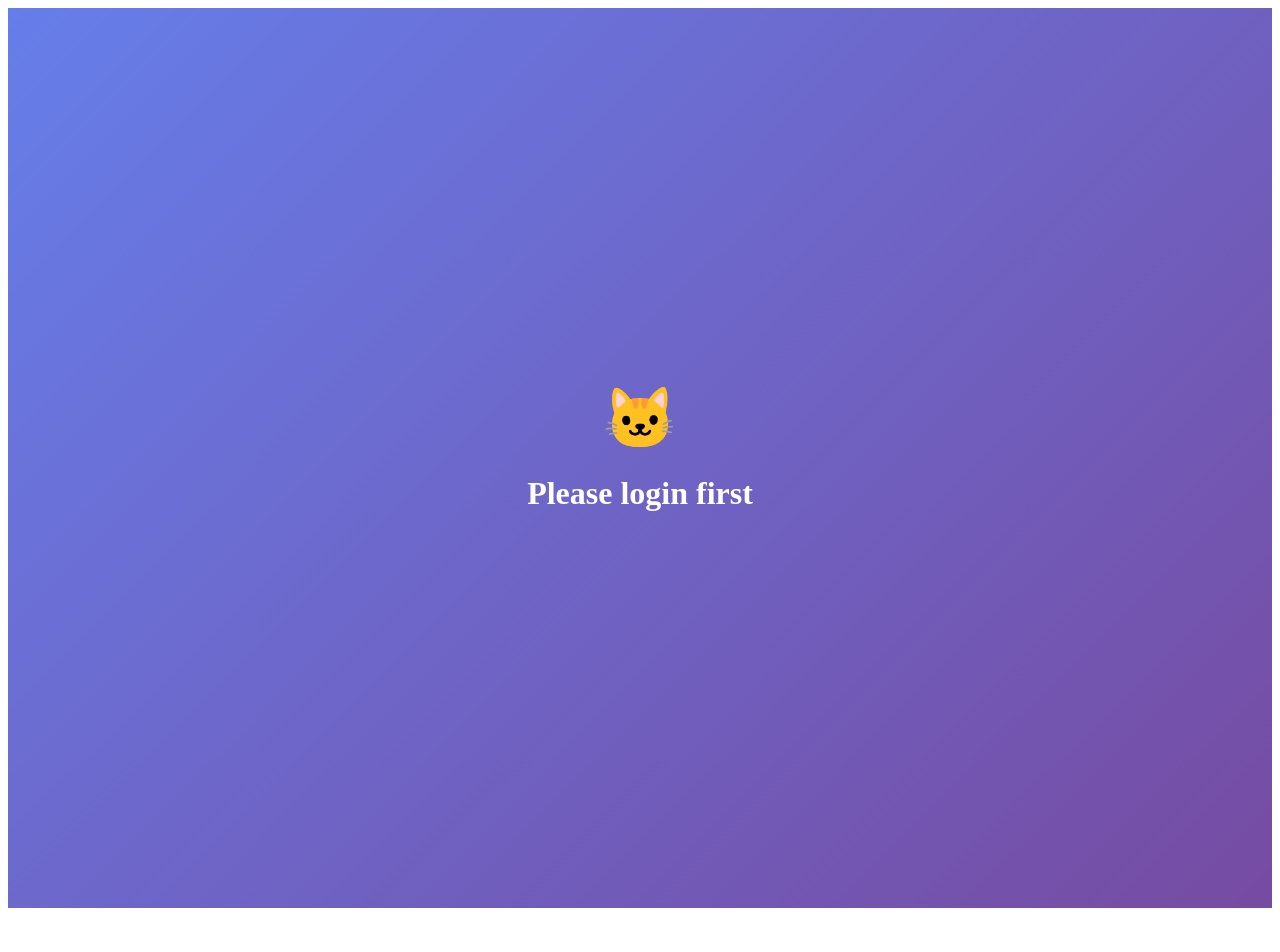
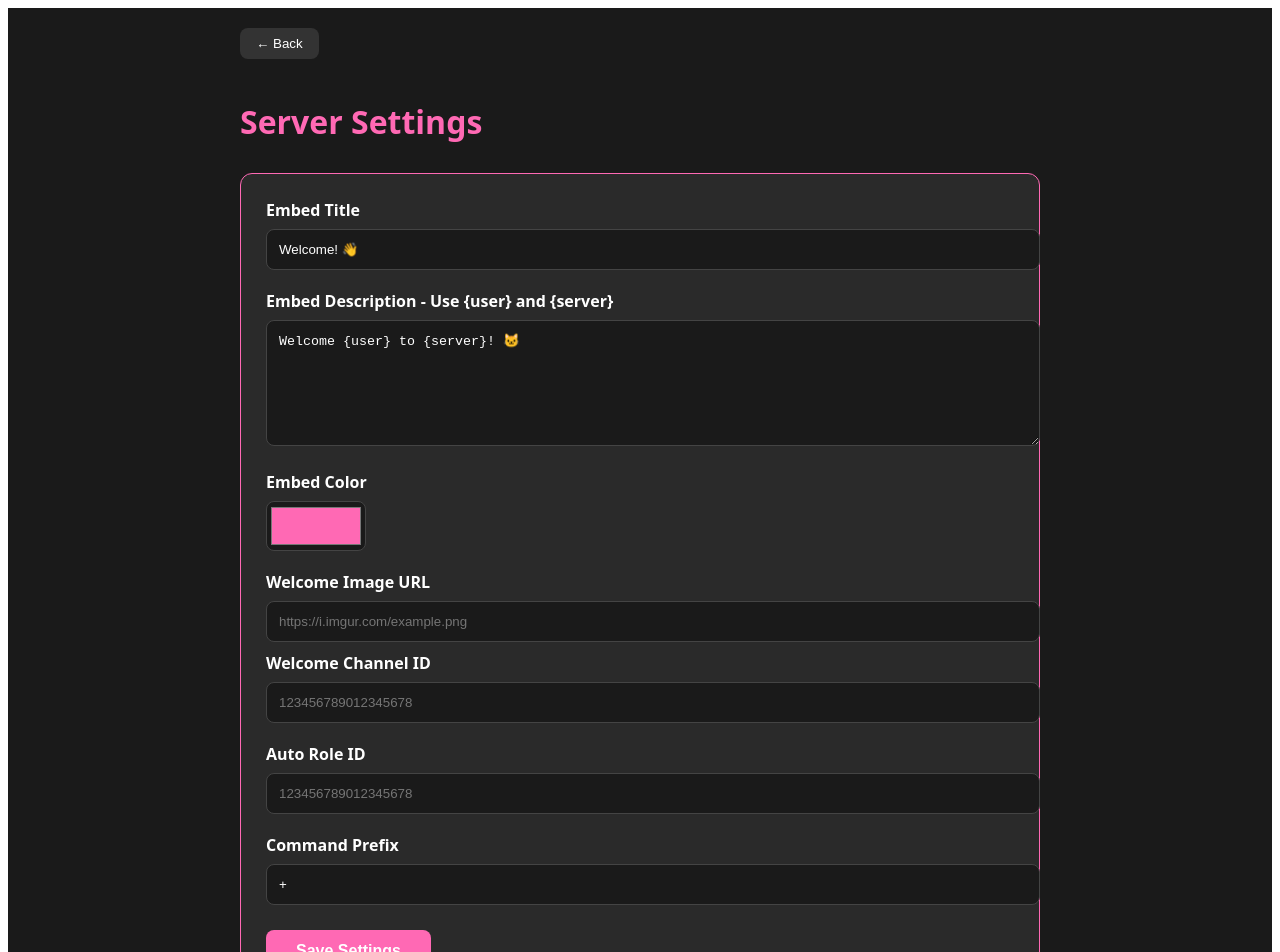
Before and after one commit to KawaseFuyuki/iris-fuyuki-dashboard, a Next.js app: page /dashboard/1 in a window 1280 px wide. Shown: the top 952 px of the page. Before the commit the page ends 916 px from the top, so only its background shows below. Built offline with nearby package versions, Linux system fonts and the light colour scheme; no server answers.

Commit message:
Fix: Remove useSession from dashboard page to prevent white screen crash  - Removed next-auth useSession check causing page crash - Added error handling for API fetch - Added loading state for router query - Dashboard now loads correctly on Manage click

```diff
--- a/pages/dashboard/[id].js
+++ b/pages/dashboard/[id].js
@@ -1,15 +1,13 @@
 import { useRouter } from 'next/router'
-import { useSession } from "next-auth/react"
 import { useEffect, useState } from 'react'
 
-export default function ServerDashboard() {
+export default function GuildDashboard() {
   const router = useRouter()
-  const { data: session } = useSession()
   const { id } = router.query
   const [settings, setSettings] = useState({
-    welcomeMessage: '',
+    welcomeMessage: 'Welcome {user} to {server}! 🐱',
     welcomeChannel: '',
-    welcomeEmbedTitle: '',
+    welcomeEmbedTitle: 'Welcome! 👋',
     welcomeEmbedColor: '#ff69b4',
     welcomeImageUrl: '',
     autoRole: '',
@@ -22,300 +20,219 @@ export default function ServerDashboard() {
     if (id) {
       fetch(`/api/guilds/${id}/settings`)
         .then(res => res.json())
-    .then(data => setSettings(data))
+        .then(data => {
+          if (data && !data.error) setSettings(data)
+        })
+        .catch(err => console.log('Failed to load settings:', err))
     }
   }, [id])
 
   const saveSettings = async () => {
     setSaving(true)
-    await fetch(`/api/guilds/${id}/settings`, {
+    try {
+      const res = await fetch(`/api/guilds/${id}/settings`, {
         method: 'POST',
         headers: { 'Content-Type': 'application/json' },
         body: JSON.stringify(settings)
       })
-    setSaving(false)
+      if (res.ok) {
         setSaved(true)
         setTimeout(() => setSaved(false), 2000)
       }
-
-  if (!session) {
-    return (
-      <div style={{
-        padding: 50,
-        textAlign: 'center',
-        background: 'linear-gradient(135deg, #667eea 0%, #764ba2 100%)',
-        minHeight: '100vh',
-        color: 'white',
-        display: 'flex',
-        alignItems: 'center',
-        justifyContent: 'center'
-      }}>
-        <div>
-          <div style={{ fontSize: '60px' }}>🐱</div>
-          <h1>Please login first</h1>
-        </div>
-      </div>
-    )
+    } catch (err) {
+      console.log('Save failed:', err)
+    }
+    setSaving(false)
   }
 
+  if (!id) return <div style={{ background: '#1a1a1a', minHeight: '100vh', display: 'flex', alignItems: 'center', justifyContent: 'center', color: 'white' }}>Loading...</div>
+
   return (
-    <div style={{
-      padding: 30,
-      background: 'linear-gradient(135deg, #667eea 0%, #764ba2 100%)',
-      minHeight: '100vh',
-      color: 'white',
-      fontFamily: 'system-ui'
-    }}>
+    <div style={{ background: '#1a1a1a', minHeight: '100vh', padding: '20px', fontFamily: 'system-ui' }}>
+      <div style={{ maxWidth: '800px', margin: '0 auto' }}>
         <button
           onClick={() => router.push('/')}
           style={{
-          padding: '10px 20px',
-          background: 'white',
-          color: '#764ba2',
+            background: '#333',
+            color: 'white',
             border: 'none',
-          borderRadius: '20px',
+            padding: '8px 16px',
+            borderRadius: '8px',
             cursor: 'pointer',
-          marginBottom: '20px',
-          fontWeight: '600'
+            marginBottom: '20px'
           }}
         >
-        ← Back to Servers
+          ← Back
         </button>
 
-      <div style={{
-        background: 'white',
-        color: '#333',
-        padding: '30px',
-        borderRadius: '20px',
-        maxWidth: '700px'
-      }}>
-        <h1 style={{ color: '#764ba2', marginTop: 0 }}>Server Settings 🐾</h1>
-        <p style={{ color: '#999', marginTop: '-10px', marginBottom: '30px' }}>
-          Server ID: {id}
-        </p>
+        <h1 style={{ color: '#ff69b4', marginBottom: '30px' }}>Server Settings</h1>
 
-        {/* WELCOME MESSAGE SECTION */}
-        <div style={{
-          background: '#f8f9ff',
-          padding: '20px',
-          borderRadius: '15px',
-          marginBottom: '25px',
-          border: '2px solid #e0e0ff'
-        }}>
-          <h2 style={{ color: '#764ba2', marginTop: 0, fontSize: '18px' }}>
-            Welcome Message Settings 👋
-          </h2>
+        <div style={{ background: '#2a2a2a', padding: '25px', borderRadius: '12px', border: '1px solid #ff69b4' }}>
 
-          {/* Embed Title */}
-          <div style={{ marginBottom: '15px' }}>
-            <label style={{ display: 'block', marginBottom: '8px', fontWeight: '600', color: '#764ba2' }}>
+          <label style={{ color: 'white', display: 'block', marginBottom: '8px', fontWeight: '600' }}>
             Embed Title
           </label>
           <input
             type="text"
             value={settings.welcomeEmbedTitle}
             onChange={(e) => setSettings({...settings, welcomeEmbedTitle: e.target.value})}
-              placeholder="Welcome to the server!"
             style={{
               width: '100%',
               padding: '12px',
-                border: '2px solid #f0f0f0',
-                borderRadius: '10px',
-                fontSize: '14px',
-                boxSizing: 'border-box'
+              background: '#1a1a1a',
+              border: '1px solid #444',
+              borderRadius: '8px',
+              color: 'white',
+              marginBottom: '20px'
             }}
+            placeholder="Welcome! 👋"
           />
-          </div>
 
-          {/* Embed Description */}
-          <div style={{ marginBottom: '15px' }}>
-            <label style={{ display: 'block', marginBottom: '8px', fontWeight: '600', color: '#764ba2' }}>
-              Embed Description
+          <label style={{ color: 'white', display: 'block', marginBottom: '8px', fontWeight: '600' }}>
+            Embed Description - Use {'{user}'} and {'{server}'}
           </label>
-            <p style={{ fontSize: '12px', color: '#999', margin: '0 0 8px 0' }}>
-              Use {'{user}'} for member mention, {'{server}'} for server name
-            </p>
           <textarea
             value={settings.welcomeMessage}
             onChange={(e) => setSettings({...settings, welcomeMessage: e.target.value})}
-              placeholder="Hey {user}! Welcome to {server} 🐱"
             style={{
               width: '100%',
               padding: '12px',
-                border: '2px solid #f0f0f0',
-                borderRadius: '10px',
-                fontSize: '14px',
-                minHeight: '80px',
-                fontFamily: 'system-ui',
-                boxSizing: 'border-box'
+              background: '#1a1a1a',
+              border: '1px solid #444',
+              borderRadius: '8px',
+              color: 'white',
+              minHeight: '100px',
+              marginBottom: '20px',
+              resize: 'vertical'
             }}
+            placeholder="Welcome {user} to {server}! 🐱"
           />
-          </div>
 
-          {/* Embed Color */}
-          <div style={{ marginBottom: '15px' }}>
-            <label style={{ display: 'block', marginBottom: '8px', fontWeight: '600', color: '#764ba2' }}>
-              Embed Color 🎨
+          <label style={{ color: 'white', display: 'block', marginBottom: '8px', fontWeight: '600' }}>
+            Embed Color
           </label>
-            <div style={{ display: 'flex', gap: '10px', alignItems: 'center' }}>
           <input
             type="color"
             value={settings.welcomeEmbedColor}
             onChange={(e) => setSettings({...settings, welcomeEmbedColor: e.target.value})}
             style={{
-                  width: '60px',
-                  height: '40px',
-                  border: '2px solid #f0f0f0',
-                  borderRadius: '10px',
-                  cursor: 'pointer'
+              width: '100px',
+              height: '50px',
+              background: '#1a1a1a',
+              border: '1px solid #444',
+              borderRadius: '8px',
+              cursor: 'pointer',
+              marginBottom: '20px'
             }}
           />
-              <input
-                type="text"
-                value={settings.welcomeEmbedColor}
-                onChange={(e) => setSettings({...settings, welcomeEmbedColor: e.target.value})}
-                placeholder="#ff69b4"
-                style={{
-                  flex: 1,
-                  padding: '12px',
-                  border: '2px solid #f0f0f0',
-                  borderRadius: '10px',
-                  fontSize: '14px'
-                }}
-              />
-            </div>
-          </div>
 
-          {/* Image URL */}
-          <div style={{ marginBottom: '15px' }}>
-            <label style={{ display: 'block', marginBottom: '8px', fontWeight: '600', color: '#764ba2' }}>
-              Welcome Image URL 🖼️
+          <label style={{ color: 'white', display: 'block', marginBottom: '8px', fontWeight: '600' }}>
+            Welcome Image URL
           </label>
-            <p style={{ fontSize: '12px', color: '#999', margin: '0 0 8px 0' }}>
-              Paste image link from Imgur, Discord, etc.
-            </p>
           <input
             type="text"
             value={settings.welcomeImageUrl}
             onChange={(e) => setSettings({...settings, welcomeImageUrl: e.target.value})}
-              placeholder="https://i.imgur.com/example.png"
             style={{
               width: '100%',
               padding: '12px',
-                border: '2px solid #f0f0f0',
-                borderRadius: '10px',
-                fontSize: '14px',
-                boxSizing: 'border-box'
+              background: '#1a1a1a',
+              border: '1px solid #444',
+              borderRadius: '8px',
+              color: 'white',
+              marginBottom: '10px'
             }}
+            placeholder="https://i.imgur.com/example.png"
           />
           {settings.welcomeImageUrl && (
             <img
               src={settings.welcomeImageUrl}
               alt="Preview"
               style={{
-                  marginTop: '10px',
-                  maxWidth: '100%',
+                maxWidth: '300px',
                 maxHeight: '200px',
-                  borderRadius: '10px',
-                  border: '2px solid #f0f0f0'
+                borderRadius: '8px',
+                marginBottom: '20px',
+                border: '1px solid #444'
               }}
+              onError={(e) => e.target.style.display = 'none'}
             />
           )}
-          </div>
 
-          {/* Welcome Channel */}
-          <div>
-            <label style={{ display: 'block', marginBottom: '8px', fontWeight: '600', color: '#764ba2' }}>
-              Welcome Channel ID 📢
+          <label style={{ color: 'white', display: 'block', marginBottom: '8px', fontWeight: '600' }}>
+            Welcome Channel ID
           </label>
-            <p style={{ fontSize: '12px', color: '#999', margin: '0 0 8px 0' }}>
-              Right-click channel → Copy ID (Developer Mode on)
-            </p>
           <input
             type="text"
             value={settings.welcomeChannel}
             onChange={(e) => setSettings({...settings, welcomeChannel: e.target.value})}
-              placeholder="1234567890123456789"
             style={{
               width: '100%',
               padding: '12px',
-                border: '2px solid #f0f0f0',
-                borderRadius: '10px',
-                fontSize: '14px',
-                boxSizing: 'border-box'
+              background: '#1a1a1a',
+              border: '1px solid #444',
+              borderRadius: '8px',
+              color: 'white',
+              marginBottom: '20px'
             }}
+            placeholder="123456789012345678"
           />
-          </div>
-        </div>
 
-        {/* AUTO ROLE */}
-        <div style={{ marginBottom: '25px' }}>
-          <label style={{ display: 'block', marginBottom: '8px', fontWeight: '600', color: '#764ba2' }}>
-            Auto Role ID 🎭
+          <label style={{ color: 'white', display: 'block', marginBottom: '8px', fontWeight: '600' }}>
+            Auto Role ID
           </label>
-          <p style={{ fontSize: '12px', color: '#999', margin: '0 0 8px 0' }}>
-            Role given automatically when someone joins
-          </p>
           <input
             type="text"
             value={settings.autoRole}
             onChange={(e) => setSettings({...settings, autoRole: e.target.value})}
-            placeholder="1234567890123456789"
             style={{
               width: '100%',
               padding: '12px',
-              border: '2px solid #f0f0f0',
-              borderRadius: '10px',
-              fontSize: '14px',
-              boxSizing: 'border-box'
+              background: '#1a1a1a',
+              border: '1px solid #444',
+              borderRadius: '8px',
+              color: 'white',
+              marginBottom: '20px'
             }}
+            placeholder="123456789012345678"
           />
-        </div>
 
-        {/* PREFIX */}
-        <div style={{ marginBottom: '25px' }}>
-          <label style={{ display: 'block', marginBottom: '8px', fontWeight: '600', color: '#764ba2' }}>
-            Bot Prefix 🤖
+          <label style={{ color: 'white', display: 'block', marginBottom: '8px', fontWeight: '600' }}>
+            Command Prefix
           </label>
           <input
             type="text"
             value={settings.prefix}
             onChange={(e) => setSettings({...settings, prefix: e.target.value})}
+            style={{
+              width: '100%',
+              padding: '12px',
+              background: '#1a1a1a',
+              border: '1px solid #444',
+              borderRadius: '8px',
+              color: 'white',
+              marginBottom: '25px'
+            }}
             placeholder="+"
-            maxLength="3"
-            style={{
-              width: '100px',
-              padding: '12px',
-              border: '2px solid #f0f0f0',
-              borderRadius: '10px',
-              fontSize: '14px'
-            }}
           />
-        </div>
 
           <button
             onClick={saveSettings}
             disabled={saving}
             style={{
-            padding: '12px 30px',
-            background: saved
-           ? 'linear-gradient(135deg, #4ade80 0%, #22c55e 100%)'
-              : 'linear-gradient(135deg, #ff1493 0%, #ff69b4 100%)',
+              background: saved ? '#4CAF50' : '#ff69b4',
               color: 'white',
               border: 'none',
-            borderRadius: '10px',
-            cursor: 'pointer',
-            fontWeight: '700',
+              padding: '12px 30px',
+              borderRadius: '8px',
+              cursor: saving ? 'not-allowed' : 'pointer',
+              fontWeight: '600',
               fontSize: '16px',
-            boxShadow: '0 4px 10px rgba(255,20,147,0.3)',
               transition: 'all 0.3s'
             }}
           >
-          {saving? 'Saving...' : saved? 'Saved! ✓' : 'Save Settings 🌸'}
+            {saving ? 'Saving...' : saved ? 'Saved! ✓' : 'Save Settings'}
           </button>
-
-        <div style={{ marginTop: '30px', fontSize: '30px', textAlign: 'center' }}>
-          ฅ^•ﻌ•^ฅ
         </div>
       </div>
     </div>
```
Lines whose indentation alone changed are shown as unchanged.
